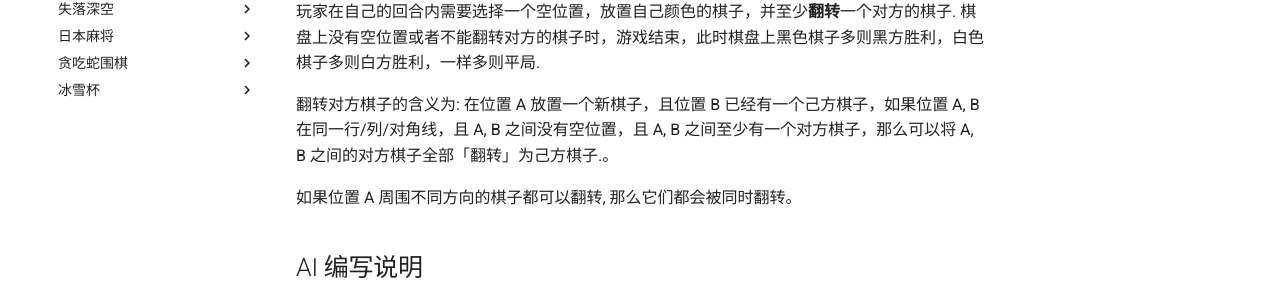
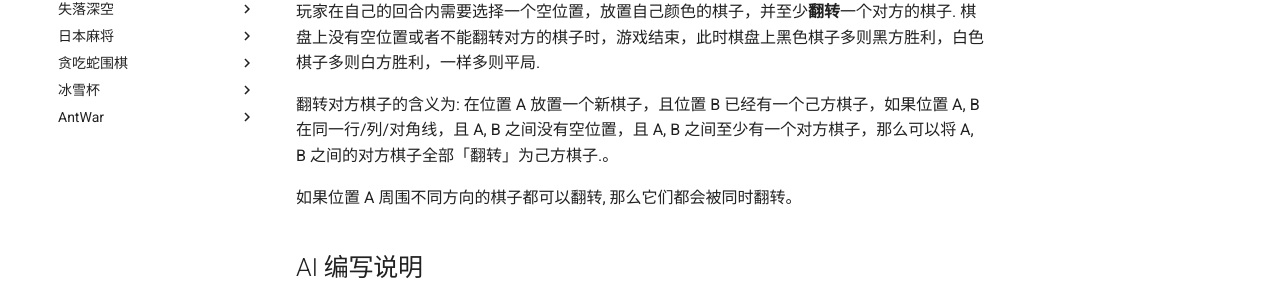
Before and after one commit to saiblo/saiblo-docs, an MkDocs documentation site: the page built from docs/games/reversi.md, in a window 1280 px wide. Shown: the part 398-700 px from the top of the page. Built offline with MkDocs 1.6.1 and Material for MkDocs 9.7.7, drawn with Linux system fonts in a browser that asks for light colours.

Commit message:
specify antwar player doc path

```diff
--- a/mkdocs.yml
+++ b/mkdocs.yml
@@ -52,6 +52,8 @@
         - 游戏简介: games/snow-cup/snow-cup.pdf
         - C++ SDK 手册: games/snow-cup/cpp-intro.pdf
         - Python SDK 手册: games/snow-cup/py-intro.pdf
+    - AntWar:
+        - 播放器操作指南: games/antwar/player_manual.pdf
 use_directory_urls: false
 
 markdown_extensions:
```
